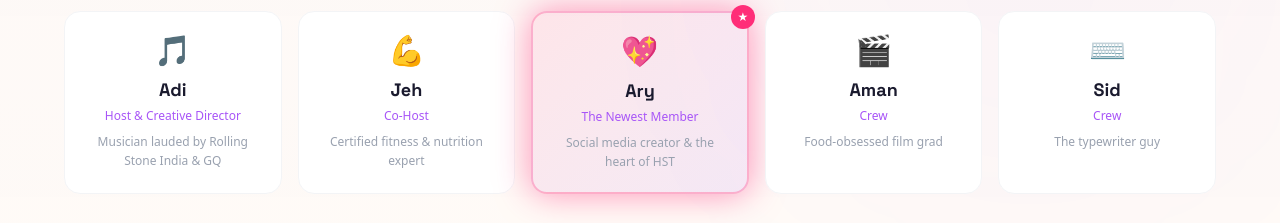
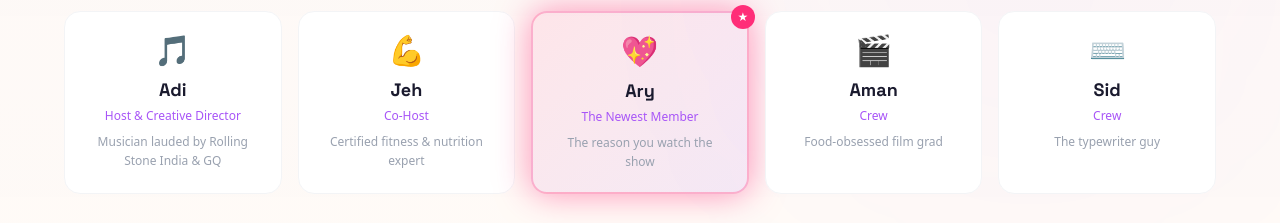
Before and after one commit to rudniai/aryana-dalal-tribute, a Next.js app: page / in a window 1280 px wide. Shown: the part 7040-7263 px from the top of the page. Built offline with nearby package versions, Linux system fonts and the light colour scheme.

Commit message:
Update Aryana's HST description to 'The reason you watch the show'

```diff
--- a/src/components/HSTShow.tsx
+++ b/src/components/HSTShow.tsx
@@ -24,7 +24,7 @@ const crewMembers = [
     name: "Ary",
     fullName: "Aryana Dalal",
     role: "The Newest Member",
-    detail: "Social media creator & the heart of HST",
+    detail: "The reason you watch the show",
     emoji: "💖",
     highlight: true,
   },
```
